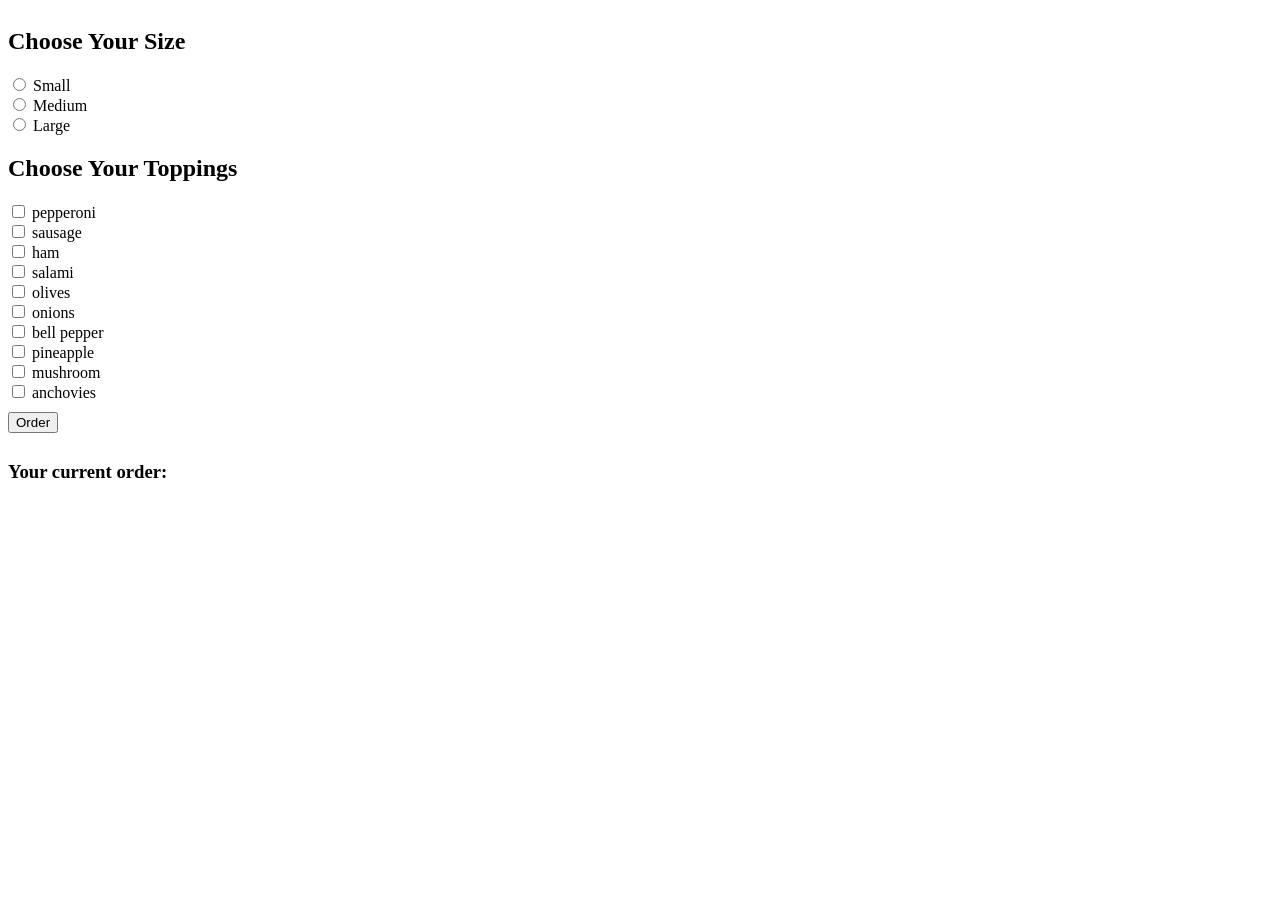
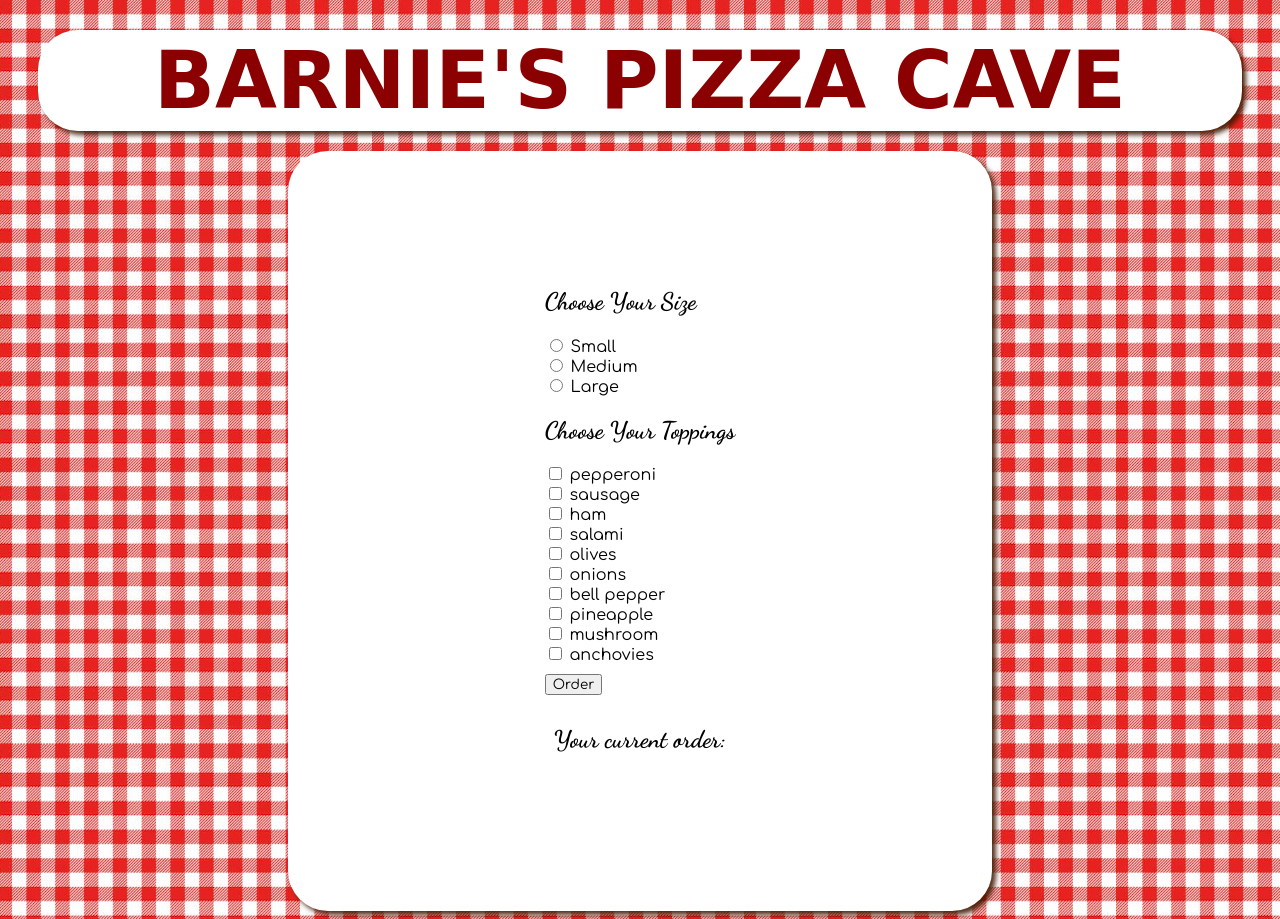
Before and after one commit to skipmarcel/pizza-shop, a plain HTML site: page index.html in a window 1280 px wide. Before the commit the page ends 800 px from the top, so only its background shows below. Drawn offline with Linux system fonts and the light colour scheme; a web font is replaced by a local one.

Commit message:
add styling and fonts

```diff
--- a/css/styles.css
+++ b/css/styles.css
@@ -1,3 +1,40 @@
+* {
+  font-family: "Comfortaa", cursive;
+}
+
+body {
+  background-image: url(/images/table.png);
+}
+
+#titleDiv {
+  display: flex;
+  background-color: white;
+  color: darkred;
+  align-items: center;
+  justify-content: center;
+  border-radius: 40px;
+  margin: 30px 30px 10px 30px;
+  padding: 0;
+  box-shadow: 4px 4px 5px rgba(67, 26, 2, 0.9);
+}
+
+#titleDiv > div {
+  padding: 0;
+}
+
+#formDiv {
+  background-color: white;
+  display: flex;
+  align-items: center;
+  justify-content: center;
+  flex-direction: column;
+  width: auto;
+  margin: 20px 280px 8px 280px;
+  border-radius: 40px;
+  box-shadow: 4px 4px 5px rgba(67, 26, 2, 0.9);
+  height: 760px;
+}
+
 #sizeChoices {
   display: flex;
   flex-direction: column;
@@ -16,3 +53,13 @@
 .costHide {
   visibility: hidden;
 }
+
+h1 {
+  font-family: "Tilt Prism", cursive;
+  font-size: 80px;
+  margin: 4px;
+}
+
+h2 {
+  font-family: "Dancing Script", cursive;
+}
--- a/index.html
+++ b/index.html
@@ -6,9 +6,21 @@
     <meta name="viewport" content="width=device-width, initial-scale=1.0" />
     <title>Pizza Shop</title>
 
+    <link rel="preconnect" href="https://fonts.googleapis.com" />
+    <link rel="preconnect" href="https://fonts.gstatic.com" crossorigin />
+    <link
+      href="https://fonts.googleapis.com/css2?family=Comfortaa&family=Dancing+Script:wght@400;700&family=Tilt+Prism&display=swap"
+      rel="stylesheet"
+    />
+
     <link rel="stylesheet" href="css/styles.css" />
   </head>
   <body>
+    <div id="titleDiv">
+      <div><h1>BARNIE'S PIZZA CAVE</h1></div>
+    </div>
+
+    <div id="formDiv">
       <form id="orderForm">
         <div id="sizeChoices">
           <h2>Choose Your Size</h2>
@@ -75,10 +87,11 @@
       </form>
 
       <div id="currentOrder">
-      <h3>Your current order:</h3>
+        <h2>Your current order:</h2>
         <span id="orderInfo"></span>
       </div>
-    <button type="button" id="cost" class="costHide">Your Cost</button>
+      <button type="button" id="cost" class="costHide">Your Total</button>
+    </div>
     <script src="js/scripts.js"></script>
   </body>
 </html>
```
Also changed, not shown: images/table.png (added). Lines whose indentation alone changed are shown as unchanged.
